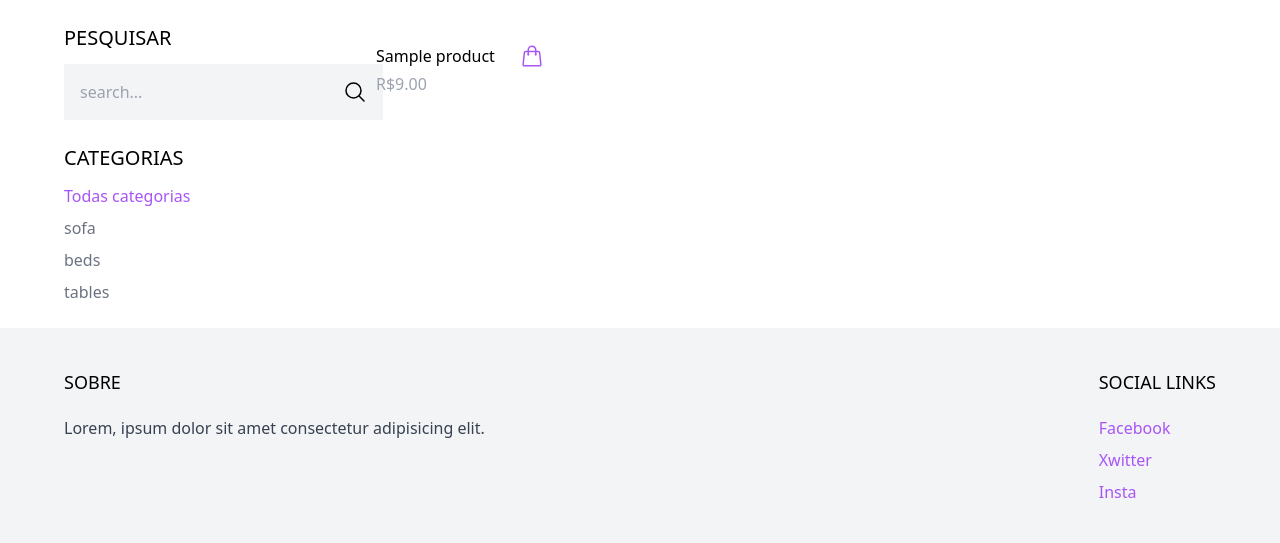
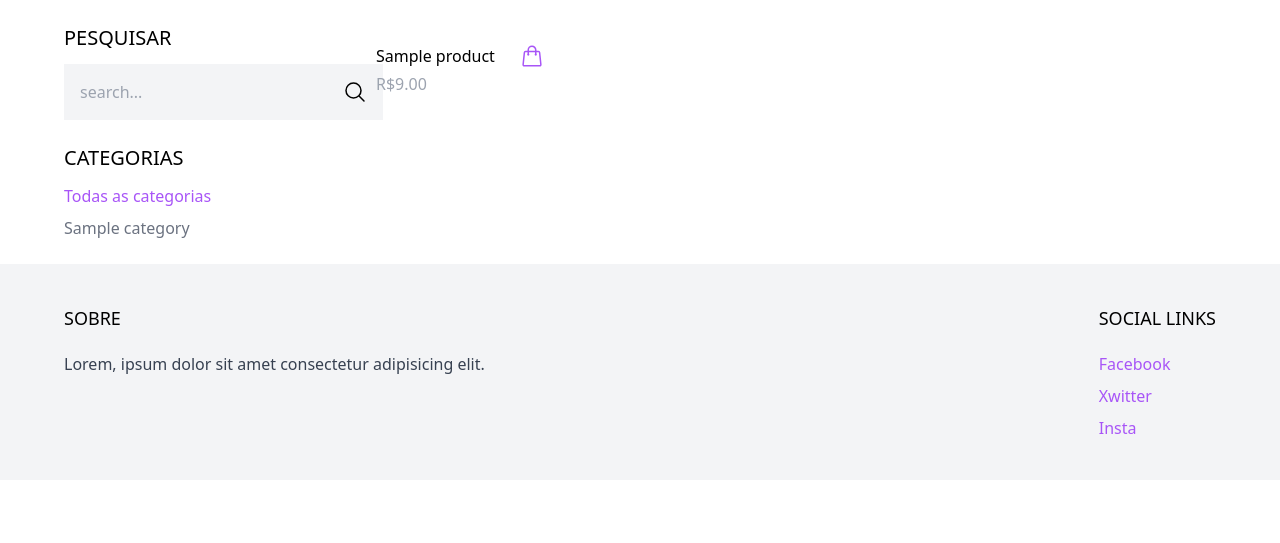
Before and after one commit to Gustavopimenta/dsw-ecommerce, a Django app: page /shop/ in a window 1280 px wide. Shown: the part 77-620 px from the top of the page. Run offline with Django 3.2, Linux system fonts and the light colour scheme; tables that the repository leaves empty hold one stand-in row (values such as "Sample post"); some libraries are stand-ins or nearby versions.

Commit message:
mostrar categorias no sidebar, mostrar categorias ativas, pesquisa de produtos

```diff
--- a/nordichomes/core/templates/core/shop.html
+++ b/nordichomes/core/templates/core/shop.html
@@ -5,9 +5,9 @@
     <div class="filters w-full lg:w-1/4">
         <h3 class="mb-3 text-xl uppercase">Pesquisar</h3>
 
-        <form>
+        <form method="get" action=".">
             <div class="flex">
-            <input type="text" class="p-4 bg-gray-100 border-0" placeholder="search...">
+            <input type="text" name="query" class="p-4 bg-gray-100 border-0" placeholder="search...">
 
             <button class="p-4 bg-gray-100 border-0">
                 <svg xmlns="http://www.w3.org/2000/svg" fill="none" viewBox="0 0 24 24" stroke-width="1.5" stroke="currentColor" class="w-6 h-6">
@@ -20,10 +20,12 @@
          <h3 class="mt-6 mb-3 text-xl uppercase">Categorias</h3>
 
          <ul class="space-y-2">
-            <li><a href="#" class="text-purple-500">Todas categorias</li>
-            <li><a href="#" class="text-gray-500">sofa</li>
-            <li><a href="#" class="text-gray-500">beds</li>
-            <li><a href="#" class="text-gray-500">tables</li>
+            <li><a href="{% url 'shop' %}" class="{% if not active_category %}text-purple-500{% else %}text-gray-500{% endif %}">Todas as categorias</a></li>
+
+            {% for category in categories %}
+                <li><a href="{% url 'shop' %}?category={{ category.slug }}" class="{% if category.slug == active_category %}text-purple-500{% else %}text-gray-500{% endif %}">{{ category.name }}</a></li>
+            {% endfor %}
+
          </ul>
     </div>
 
--- a/nordichomes/core/views.py
+++ b/nordichomes/core/views.py
@@ -1,13 +1,31 @@
+from django.db.models import Q
 from django.shortcuts import render
 
-from product.models import Product
+from product.models import Product, Category
 
 def frontpage(request):
     products = Product.objects.all()[0:8]
 
     return render(request, 'core/frontpage.html',{'products': products})
 
-def shop(request):
+def shop(request): # Obtém todas as categorias e produtos do banco de dados
+    categories = Category.objects.all()
     products = Product.objects.all()
+    # Obtém a categoria ativa a partir dos parâmetros da URL
+    active_category = request.GET.get('category','')
+     # Cria um contexto contendo as categorias, produtos e a categoria ativa
 
-    return render(request, 'core/shop.html',{'products': products})
+    if active_category:
+        products = products.filter(category__slug=active_category)
+    query = request.GET.get('query',)
+
+    if query:
+        products = products.filter(Q(name__icontains=query) | Q(description__icontains=query))
+
+    context = {
+        'categories': categories,
+        'products': products,
+        'active_category': active_category
+    }
+    # Renderiza a página HTML utilizando o template 'core/shop.html' e o contexto criado
+    return render(request, 'core/shop.html', context)
```
Also changed, not shown: todo.md (+2 -2 lines).
